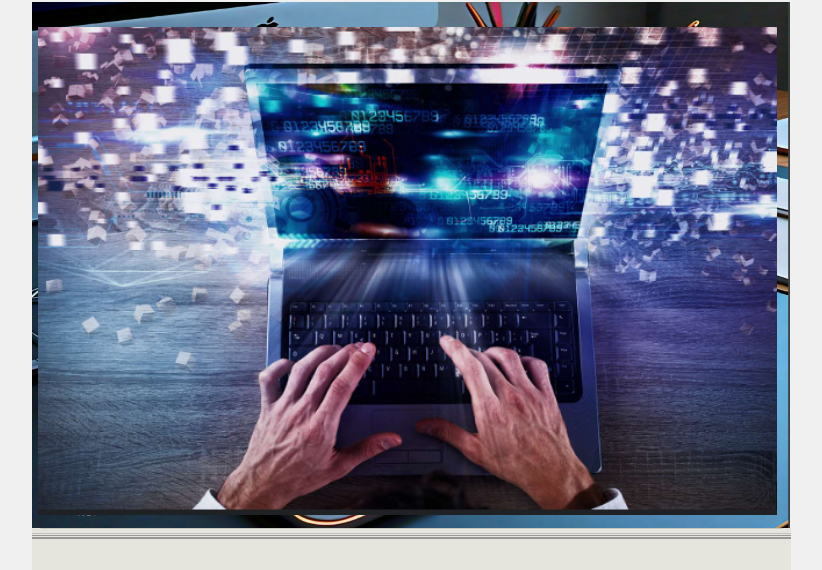
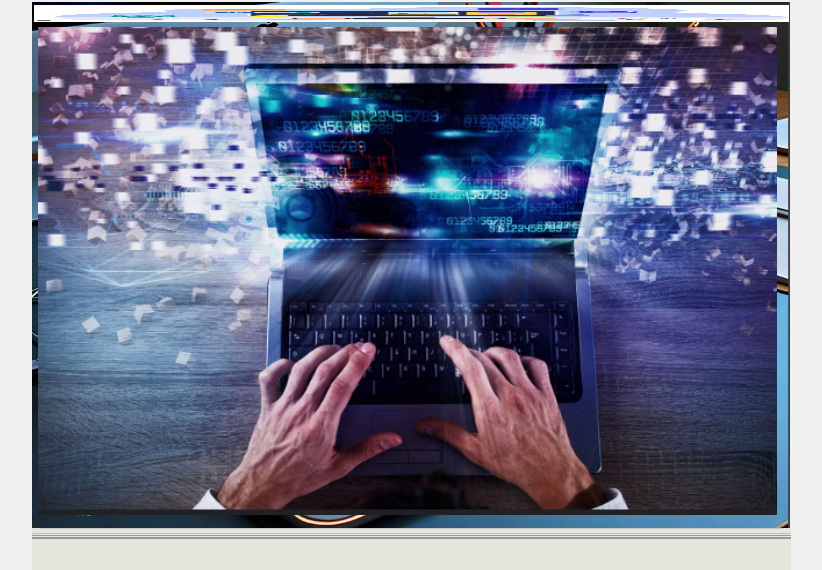
Before and after one commit to AlienGamerz/Test-4, a plain HTML site: page index.html in a window 1280 px wide. Shown: the part 252-822 px from the top of the page, without its empty margins (229-1051 px from the left). Drawn offline with Linux system fonts and the light colour scheme; files whose address does not match are found by name.

Commit message:
index.html

```diff
--- a/index.html
+++ b/index.html
@@ -55,7 +55,7 @@
         </div>
 
         <div id="image3" style="position:absolute; overflow:hidden; left:14px; top:257px; width:755px; height:17px; z-index:3">
-            <img src="images/line5.gif" alt="" width="755" height="17">
+            <img src="Screenshot 2024-07-31 213009.png" alt="" width="755" height="17">
         </div>
 
         <div id="image9" style="position:absolute; overflow:hidden; left:12px; top:780px; width:759px; height:42px; z-index:4">
```
